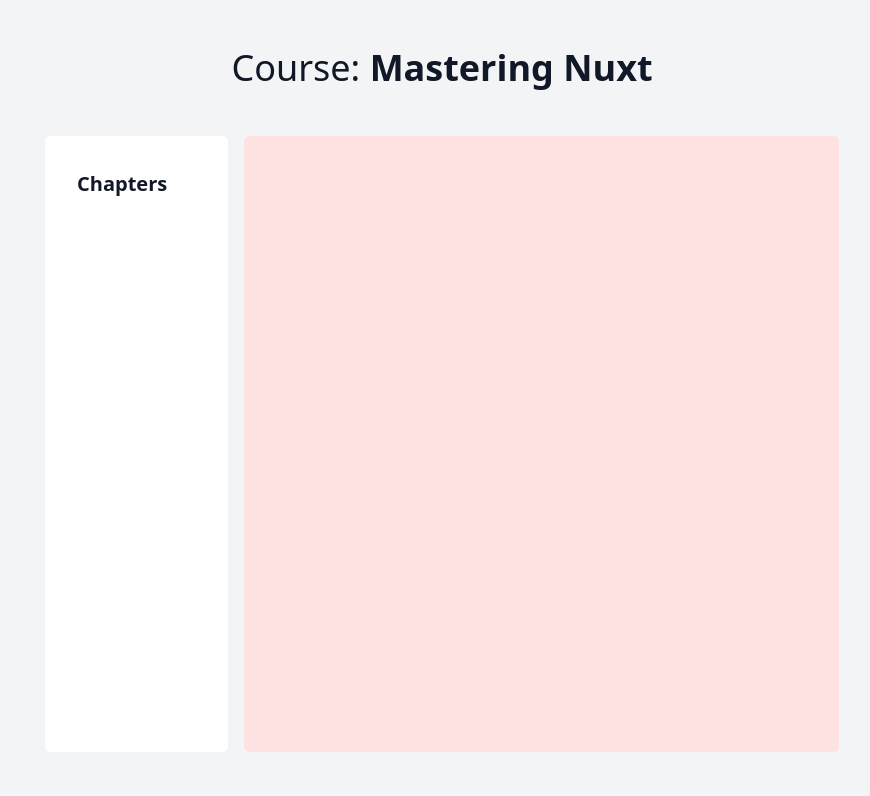
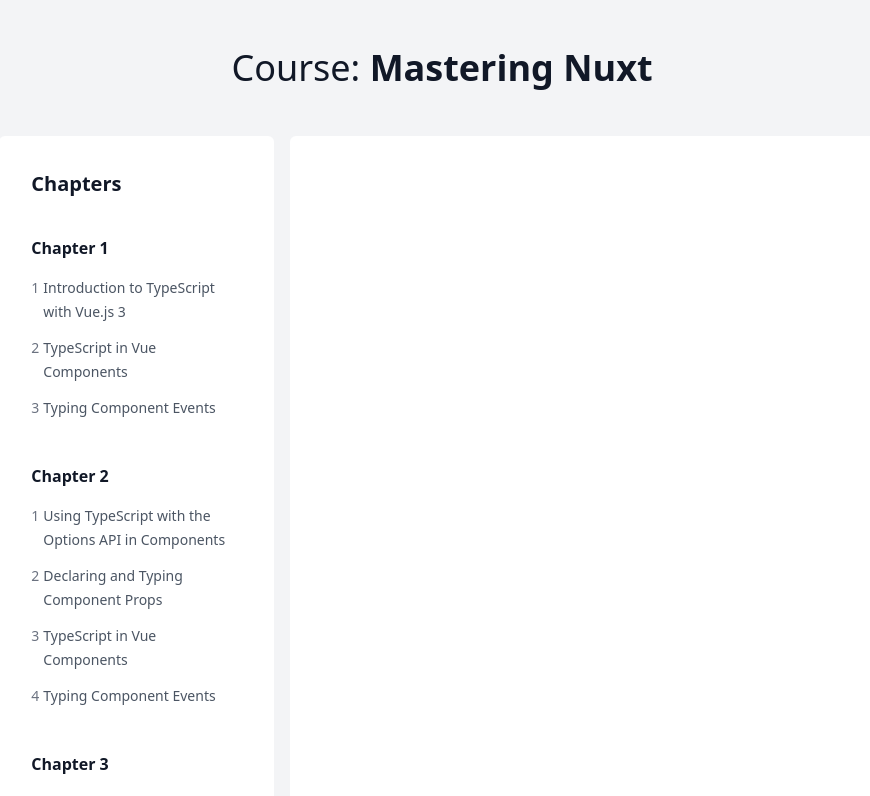
Before and after one commit to Victhor-um/Nuxt3-mastering, a Nuxt app: page /course in a window 1280 px wide. Shown: the top 796 px of the page, without its empty margins (198-1068 px from the left). Built offline with nearby package versions, Linux system fonts and the light colour scheme.

Commit message:
add nuxt links

```diff
--- /dev/null
+++ b/components/VideoPlayer.vue
@@ -0,0 +1,23 @@
+<template>
+  <iframe
+    width="500"
+    height="315"
+    :src="`https://player.vimeo.com/video/${props.videoId}`"
+    title="Video player"
+    frameborder="0"
+    allow="accelerometer; autoplay; clipboard-write; encrypted-media; gyroscope on;"
+    allowfullscreen
+  >
+  </iframe>
+</template>
+
+<script setup lang="ts">
+const props = defineProps({
+  videoId: {
+    type: Number,
+    required: true,
+  },
+});
+</script>
+
+<style scoped></style>
--- a/composables/useCourse.ts
+++ b/composables/useCourse.ts
@@ -1,4 +1,14 @@
 import courseData from './courseData';
+
 export const useCourse = () => {
-  return courseData;
+  return {
+    ...courseData,
+    chapters: courseData.chapters.map((chapter) => ({
+      ...chapter,
+      lessons: chapter.lessons.map((lesson) => ({
+        ...lesson,
+        path: `/course/chapter/${chapter.slug}/lesson/${lesson.slug}/`,
+      })),
+    })),
+  };
 };
--- a/pages/course.vue
+++ b/pages/course.vue
@@ -12,17 +12,40 @@
     </div>
 
     <div class="flex flex-row justify-center flex-grow">
-      <div class="prose mr-4 p-8 bg-white rounded-md min-w-[20ch] flex-col">
+      <div
+        class="prose mr-4 p-8 bg-white rounded-md min-w-[20ch] max-w-[30ch] flex-col"
+      >
         <h3>Chapters</h3>
+        <div
+          class="space-y-1 mb-4 flex flex-col"
+          v-for="chapter in chapters"
+          :key="chapter.slug"
+        >
+          <h4>{{ chapter.title }}</h4>
+          <NuxtLink
+            class="flex flex-row space-x-1 no-underline prose-sm font-normal py-1 px-4 -mx-4"
+            v-for="(lesson, index) in chapter.lessons"
+            :key="lesson.slug"
+            :to="lesson.path"
+            :class="{
+              'text-blue-500': lesson.path === $route.fullPath,
+              'text-gray-600': lesson.path !== $route.fullPath,
+            }"
+            ><span class="text-gray-500">{{ index + 1 }}</span>
+            <span> {{ lesson.title }}</span>
+          </NuxtLink>
+        </div>
       </div>
 
-      <div class="prose p-12 bg-red-100 rounded-md w-[65ch]">
+      <div class="prose p-12 bg-white rounded-md w-[65ch]">
         <NuxtPage />
       </div>
     </div>
   </div>
 </template>
 
-<script setup lang="ts"></script>
+<script setup lang="ts">
+const { chapters } = useCourse();
+</script>
 
 <style scoped></style>
--- a/pages/course/chapter/[chapterSlug]/lesson/[lessonSlug].vue
+++ b/pages/course/chapter/[chapterSlug]/lesson/[lessonSlug].vue
@@ -1,13 +1,29 @@
 <template>
-  <h3>Lesson</h3>
-  <span>This a lesson</span>
-  <p>{{ chapter?.title }}</p>
-  <p>{{ lesson?.title }}</p>
+  <p class="mt-0 uppercase font-bold text-slate-400 bm-1">
+    Lesson {{ chapter?.number }} - {{ lesson?.number }}
+  </p>
+  <h2 class="my-0">{{ lesson?.title }}</h2>
+
+  <div class="flex space-x-4 mt-2 mb-8">
+    <NuxtLink
+      v-if="lesson?.sourceUrl"
+      class="font-normal text-md text-gray-500"
+      :href="lesson?.sourceUrl"
+      >Download Source Code
+    </NuxtLink>
+    <NuxtLink
+      v-if="lesson?.downloadUrl"
+      class="font-normal text-md text-gray-500"
+      :href="lesson?.downloadUrl"
+      >Download Video
+    </NuxtLink>
+  </div>
+  <VideoPlayer v-if="lesson?.videoId" :videoId="lesson.videoId" />
+  <p>{{ lesson?.text }}</p>
 </template>
 
 <script setup lang="ts">
 const course = useCourse();
-console.log('🚀 ~ file: [lessonSlug].vue:10 ~ course:', course);
 const route = useRoute();
 
 const chapter = computed(() => {
--- a/tailwind.config.js
+++ b/tailwind.config.js
@@ -1,6 +1,12 @@
 /** @type {import('tailwindcss').Config} */
 module.exports = {
-  content: [],
+  content: [
+    './components/**/*.{js,vue,ts}',
+    './layouts/**/*.vue',
+    './pages/**/*.vue',
+    './plugins/**/*.{js,ts}',
+    './nuxt.config.{js,ts}',
+  ],
   theme: {
     extend: {},
   },
```
